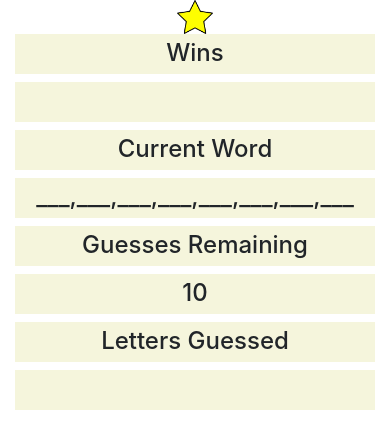
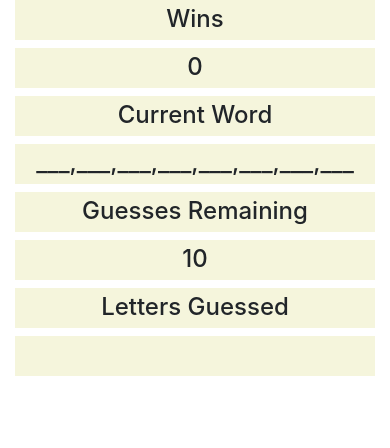
Before and after one commit to aschulte1919/Word-Guess-Game, a plain HTML site: page index.html in a window 390 px wide. Both pictures are taken after a click on the button "CLICK TO START". Drawn offline with nearby package versions, Linux system fonts and the light colour scheme.

Commit message:
SO CLOSE

```diff
--- a/assets/javascript/game.js
+++ b/assets/javascript/game.js
@@ -2,7 +2,7 @@ var startBtn = document.getElementById("startBtn");
 var content = document.getElementById("content");
 var header = document.getElementById("header");
 
-var initialize = function (initialize) {
+var initialize = function () {
     startBtn.style.display = "none";
     header.style.display = "none";
     content.style.display = "block";
@@ -47,42 +47,48 @@ var game = {
 
     // Displays the number of times the user has won
     displayWins: function () {
-
-        if (this.lettersGuess === this.lettersInWord)
+        document.getElementById("totalWins").textContent = this.wins
+        if (this.lettersGuess === this.lettersInWord) {
             document.getElementById("totalWins").textContent = this.wins++;
+        }
     },
 
     //when the user guess
     //determine if the letter is in the word
     //or determine if it is not
     //acts accordingly
-    handleGuess: function (event) {
+    handleGuess: function () {
+        document.onkeyup = function (event) {
             console.log(event);
-            event = event || window.event.key; //capture the event, and ensure we have an event
-            this.guess = window.event.key;
-            console.log(event);
-            document.getElementById("letterGuess").textContent = this.lettersGuess.push(this.guess);
-            if (this.word.includes(this.guess)) {
-                for (var i = 0; i < this.word.length; i++) {
-                    if (this.word[i] === this.guess) {
-                        this.displayWord[i] = " " + this.guess + " ";
+            game.guess = window.event.key;
+            console.log(game.lettersInWord);
+            console.log(game.guess);
+            if (game.lettersInWord.includes(game.guess)) {
+                for (var i = 0; i < game.word.length; i++) {
+                    if (game.word[i] === game.guess) {
+                        game.displayWord[i] = " " + game.guess + " ";
                     }
                 }
             } else {
-                this.guessesLeft--;
+                game.guessesLeft--;
+                document.getElementById("guessedLetters").textContent = game.lettersGuess.push(game.guess);
             }
-            this.updateDisplayWord(this.displayWord);
-            console.log(this.lettersGuess);
+            game.updateDisplayWord(game.displayWord);
+            console.log(game.lettersGuess);
+        }
     },
 
-    //adds the
+
+    //adds the letter
     updateDisplayWord: function (word) {
         document.getElementById("currentWord").textContent = word.join(" ");
     },
 
     // Displays how many guess the user has left
     displayRemaining: function () {
-        document.getElementById("remainingGuesses").textContent = this.guessesLeft;
+        if (this.lettersGuess != this.lettersInWord) {
+            document.getElementById("remainingGuesses").textContent = this.guessesLeft--;
+        }
     },
 
     // Game execution occurs
--- a/index.html
+++ b/index.html
@@ -32,10 +32,7 @@
     <div id="content" style="display:none">
         <div class="container">
             <div class="row">
-                <div class="col-md-6 gameplay-column">
-                    <img id="star" src="assets/images/star.png" alt "star image">
-                </div>
-                <div class="col-md-6 gameplay-column">
+                <div class="col-md-12 gameplay-column">
                     <h4>Wins</h4>
                     <h4 id="totalWins"></h4>
                     <h4>Current Word</h4>
```
